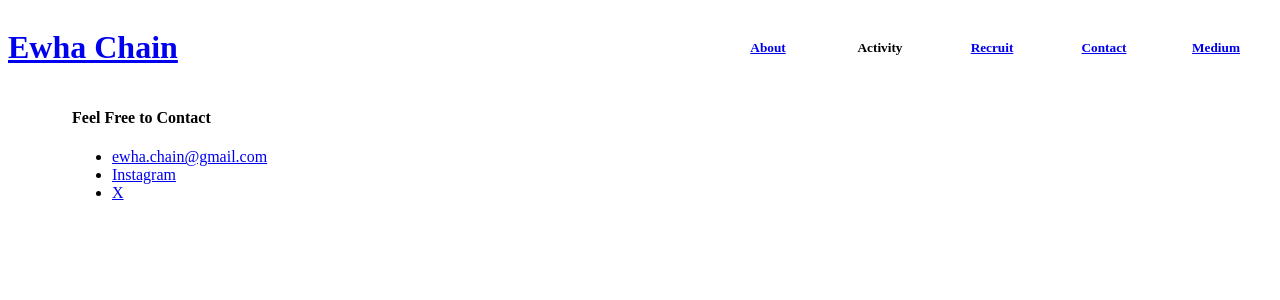
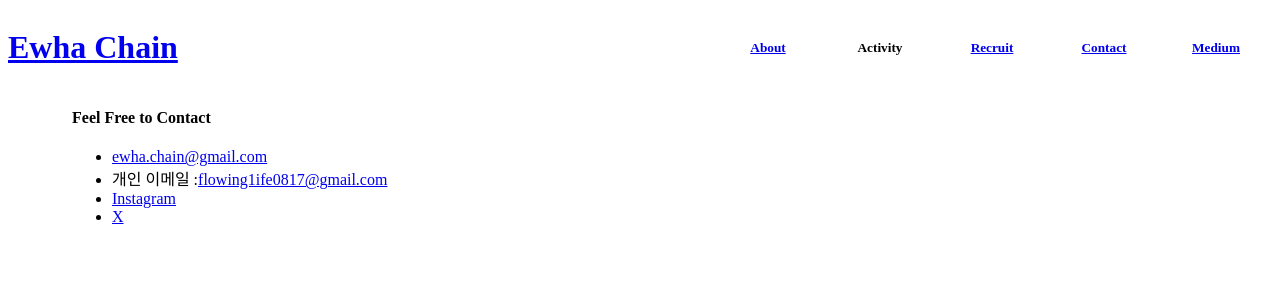
Before and after one commit to seondal/EwhaChain-Site, a Next.js app: page /contact in a window 1280 px wide. Shown: the top 300 px of the page. Built offline with nearby package versions, Linux system fonts and the light colour scheme.

Commit message:
📦 add :  학회장 개인 연락처 추가

```diff
--- a/src/app/contact/page.tsx
+++ b/src/app/contact/page.tsx
@@ -9,6 +9,12 @@ export default function Page() {
           <a href={`mailto:${Contact.email}`}>{Contact.email}</a>
         </li>
         <li>
+          개인 이메일 :
+          <a href={`mailto:${Contact.personal_email}`}>
+            {Contact.personal_email}
+          </a>
+        </li>
+        <li>
           <a href={Contact.instagram}>Instagram</a>
         </li>
         <li>
--- a/src/constants/Contact.ts
+++ b/src/constants/Contact.ts
@@ -1,5 +1,6 @@
 const Contact = {
   email: "ewha.chain@gmail.com",
+  personal_email: "flowing1ife0817@gmail.com",
   instagram: "https://www.instagram.com/ewha.chain/",
   twitter: "https://twitter.com/Ewhachain",
 } as const;
```
